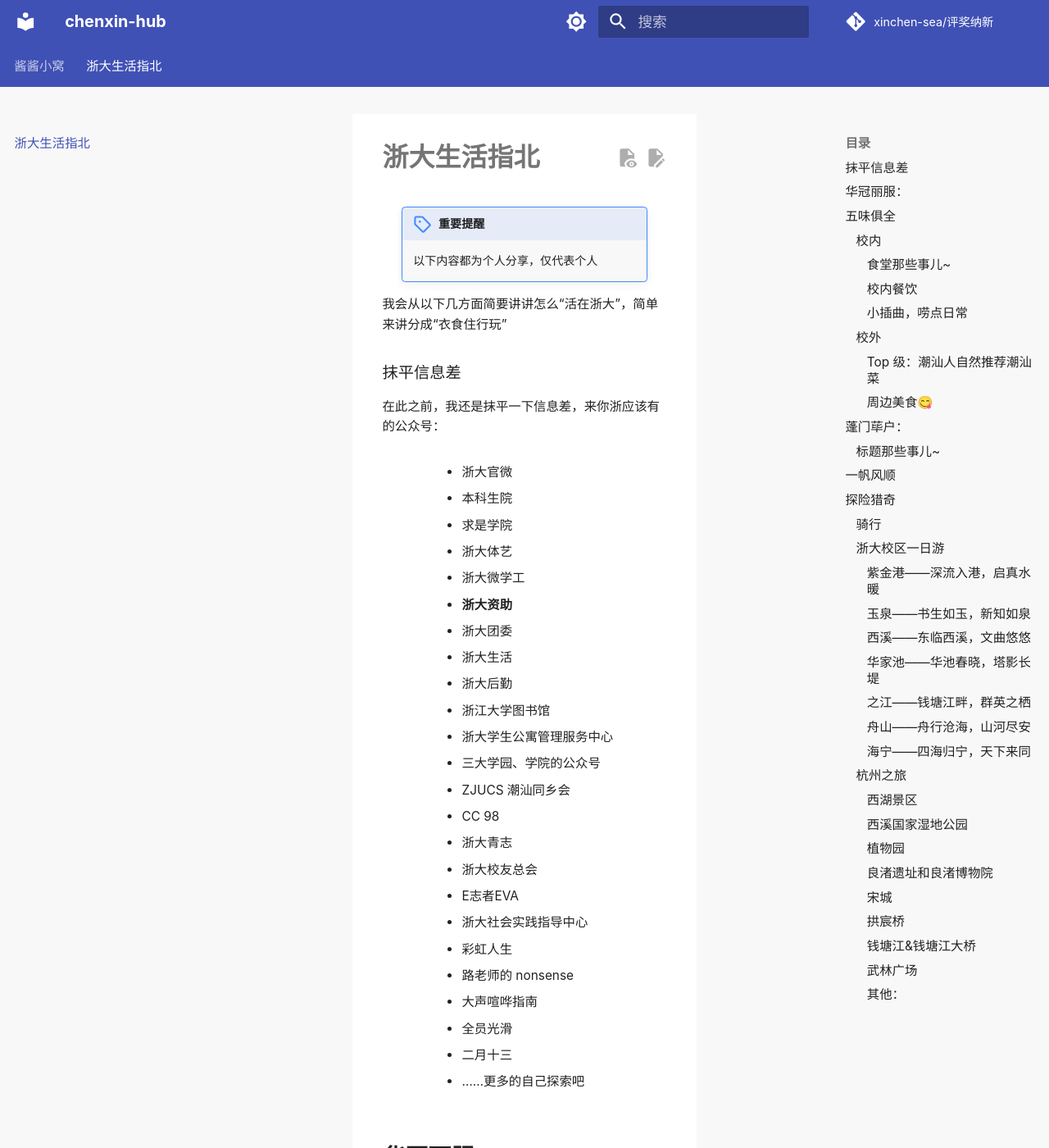
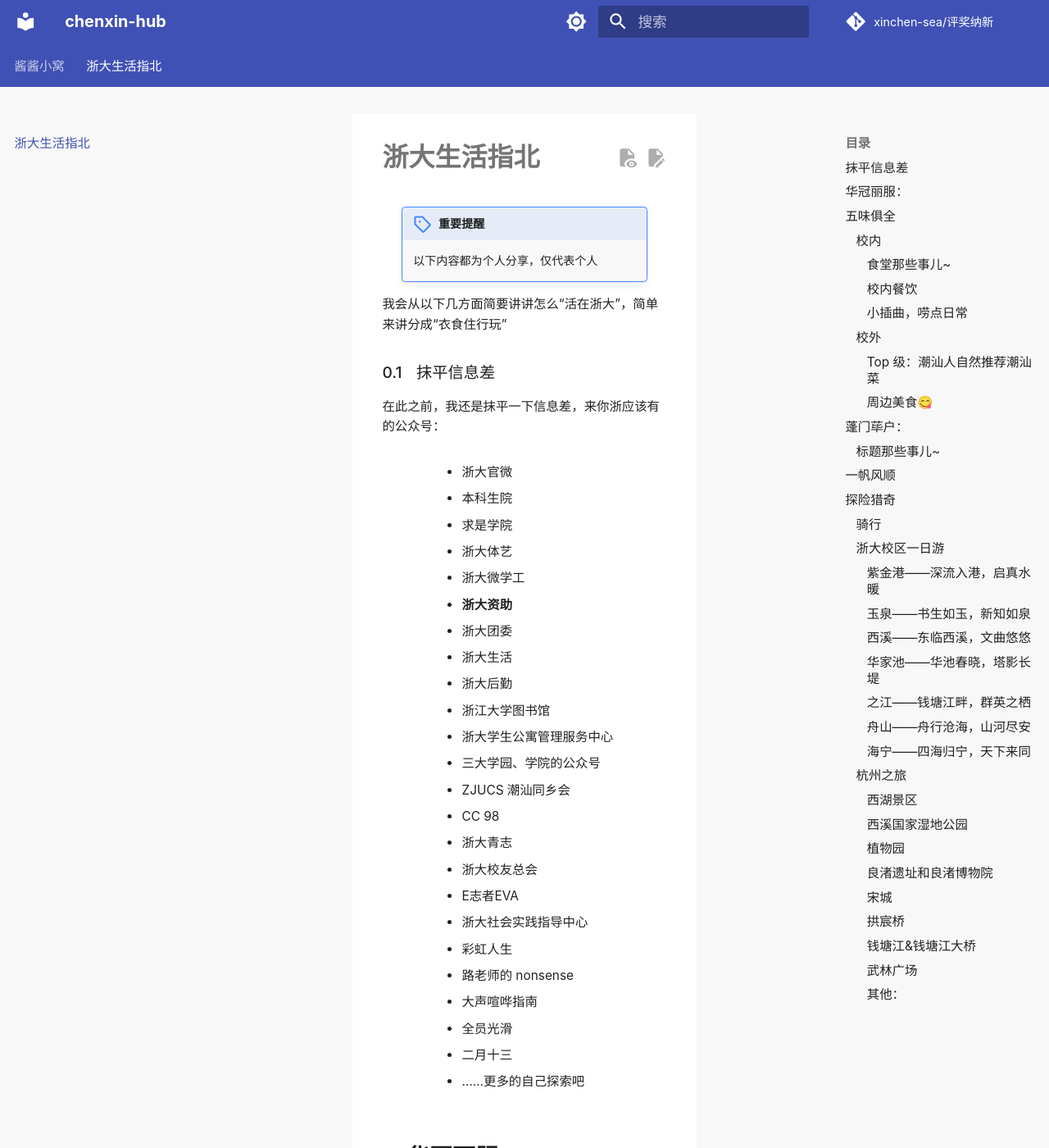
Before and after one commit to xinchen-sea/pingjiang-welcome, an MkDocs documentation site: the page built from docs/zhibei.md, in a window 1280 px wide and 1400 px high. Shown: the whole window at 82% size. Built offline with MkDocs 1.6.1 and Material for MkDocs 9.7.7, drawn with Linux system fonts in a browser that asks for light colours; plug-ins that fetch from the network failed and are left out; comment, search, counter and statistics services are not loaded.

Commit message:
Update custom.css

```diff
--- a/docs/assets/css/custom.css
+++ b/docs/assets/css/custom.css
@@ -1,3 +1,44 @@
+h1 {
+  counter-reset: h2;
+}
+h2 {
+  counter-reset: h3;
+}
+h3 {
+  counter-reset: h4;
+}
+h4 {
+  counter-reset: h5;
+}
+h5 {
+  counter-reset: h6;
+}
+h2:before {
+  counter-increment: h2;
+  content: counter(h2);
+  margin-right: 0.8rem;
+}
+h3:before {
+  counter-increment: h3;
+  content: counter(h2) "." counter(h3);
+  margin-right: 0.8rem;
+}
+h4:before {
+  counter-increment: h4;
+  content: counter(h2) "." counter(h3) "." counter(h4);
+  margin-right: 0.8rem;
+}
+h5:before {
+  counter-increment: h5;
+  content: counter(h2) "." counter(h3) "." counter(h4) "." counter(h5);
+  margin-right: 0.8rem;
+}
+h6:before {
+  counter-increment: h6;
+  content: counter(h2) "." counter(h3) "." counter(h4) "." counter(h5) "." counter(h6);
+  margin-right: 0.8rem;
+}
+
 /* 文本居中 */
 .centered-text {
     text-align: center;
```
